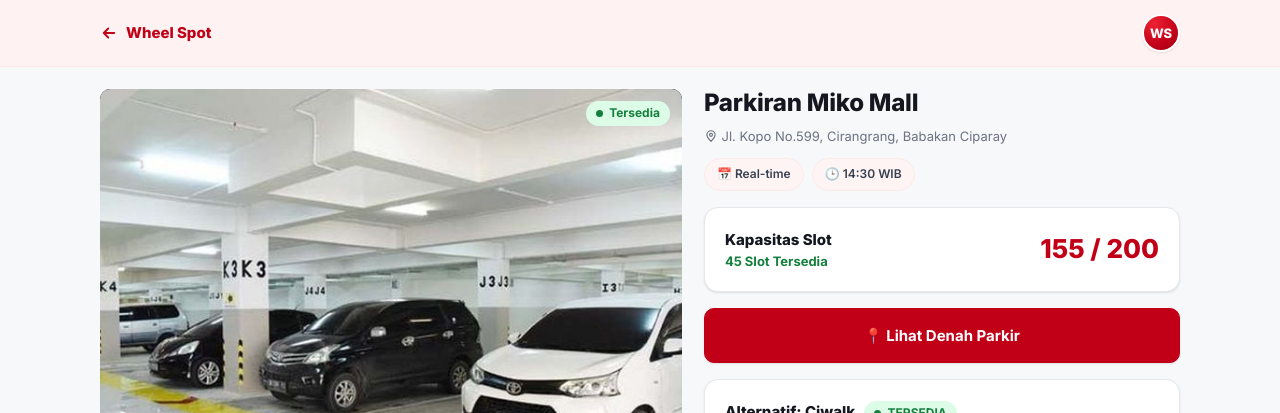
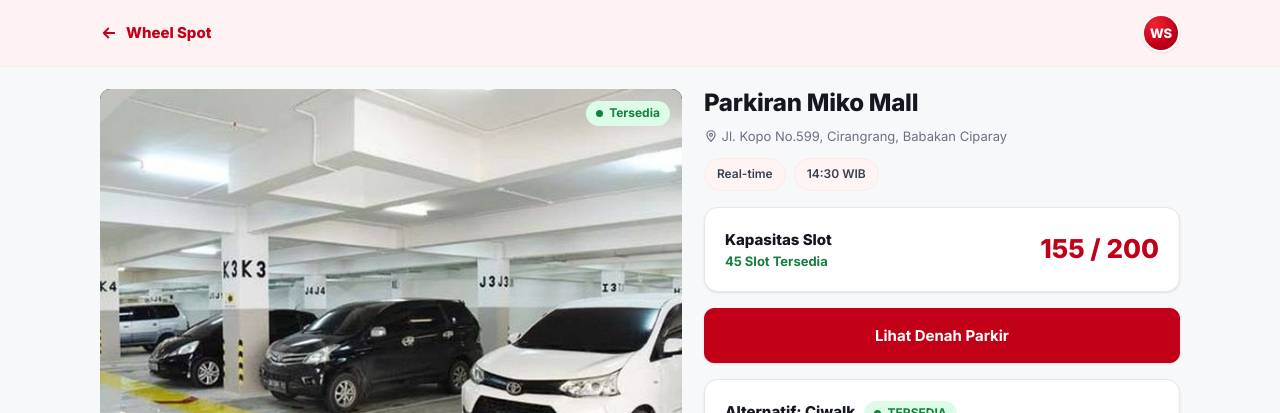
Before and after one commit to mhabibier/wheel-spot, a Next.js app in the folder wheel-spot/: page /location/miko in a window 1280 px wide. Shown: the top 413 px of the page. Built offline with nearby package versions, Linux system fonts and the light colour scheme.

Commit message:
fix: remove emoji icons from location page and map search

```diff
--- a/wheel-spot/app/location/[id]/page.jsx
+++ b/wheel-spot/app/location/[id]/page.jsx
@@ -10,13 +10,15 @@
 }
 
 export async function generateMetadata({ params }) {
-  const loc = getLocation(params.id);
+  const { id } = await params;
+  const loc = getLocation(id);
   if (!loc) return {};
   return { title: `Parkiran ${loc.name} — Wheel Spot` };
 }
 
-export default function LocationPage({ params }) {
-  const loc = getLocation(params.id);
+export default async function LocationPage({ params }) {
+  const { id } = await params;
+  const loc = getLocation(id);
   if (!loc) notFound();
 
   const statusMap = {
@@ -62,8 +64,8 @@
                 {loc.address}
               </p>
               <div className="stack gap-2 mt-3" style={{ flexDirection: 'row', flexWrap: 'wrap' }}>
-                <span className="chip">📅 Real-time</span>
-                <span className="chip">🕒 14:30 WIB</span>
+                <span className="chip">Real-time</span>
+                <span className="chip">14:30 WIB</span>
               </div>
             </div>
 
@@ -79,7 +81,7 @@
               </p>
             </div>
 
-            <Link className="btn btn--lg btn--block" href="/map">📍 Lihat Denah Parkir</Link>
+            <Link className="btn btn--lg btn--block" href="/map">Lihat Denah Parkir</Link>
 
             {s.alert && (
               <div className="alert danger">
--- a/wheel-spot/app/map/page.jsx
+++ b/wheel-spot/app/map/page.jsx
@@ -204,7 +204,7 @@
 
           <div style={{ display: 'flex', gap: 12, flexWrap: 'wrap', marginTop: 14, alignItems: 'center' }}>
             <input className="input" style={{ maxWidth: 200 }}
-              placeholder="🔍 Cari nomor slot…" inputMode="numeric"
+              placeholder="Cari nomor slot…" inputMode="numeric"
               value={search} onChange={e => setSearch(e.target.value.replace(/\D/g, ''))} />
             <div className="filter-chips">
               {FILTERS.map(([id, lbl]) => (
```
